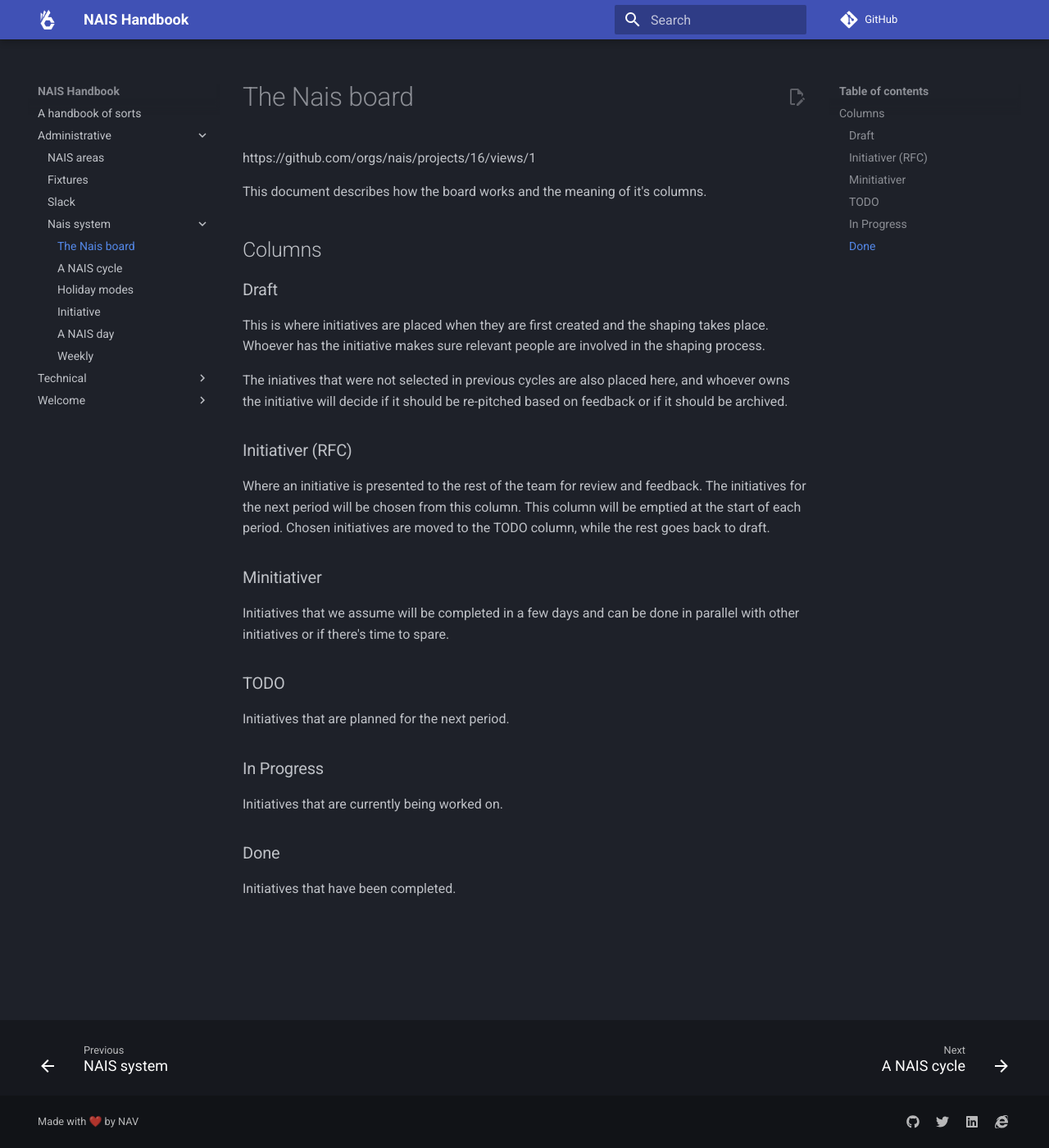
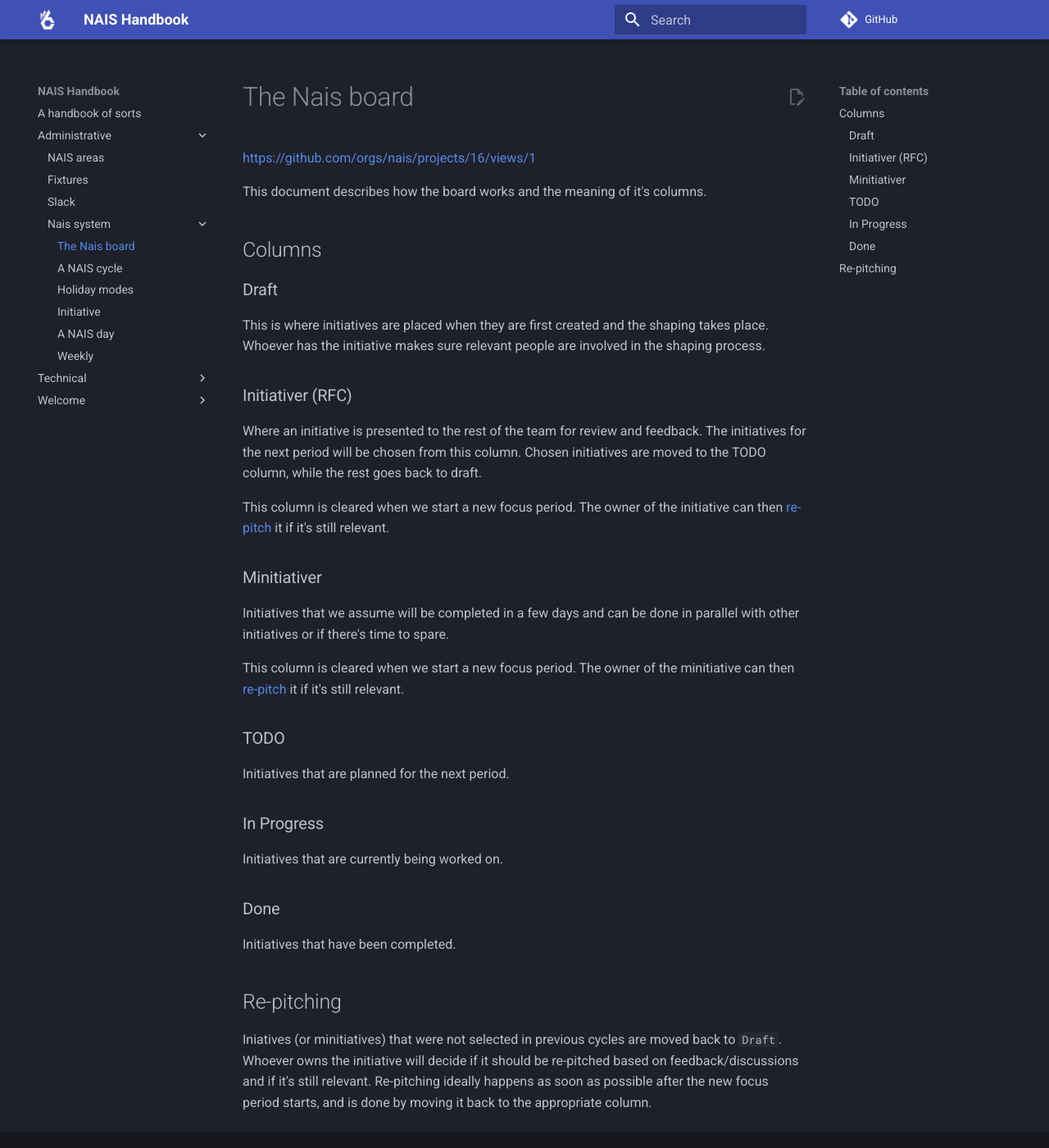
Before and after one commit to nais/handbook, an MkDocs documentation site: the page built from docs/administrative/nais-system/board.md, in a window 1280 px wide and 1400 px high. Shown: the whole window at 82% size. Built offline with MkDocs 1.6.1 and Material for MkDocs 9.7.7, drawn with Linux system fonts in a browser that asks for light colours; comment, search, counter and statistics services are not loaded.

Commit message:
Clarify stuff around repitching

```diff
--- a/docs/administrative/nais-system/board.md
+++ b/docs/administrative/nais-system/board.md
@@ -1,6 +1,6 @@
 # The Nais board
 
-https://github.com/orgs/nais/projects/16/views/1
+[https://github.com/orgs/nais/projects/16/views/1](https://github.com/orgs/nais/projects/16/views/1)
 
 This document describes how the board works and the meaning of it's columns.
 
@@ -11,17 +11,19 @@ This document describes how the board works and the meaning of it's columns.
 This is where initiatives are placed when they are first created and the shaping takes place.
 Whoever has the initiative makes sure relevant people are involved in the shaping process.
 
-The iniatives that were not selected in previous cycles are also placed here, and whoever owns the initiative will decide if it should be re-pitched based on feedback or if it should be archived.
 
 ### Initiativer (RFC)
 
 Where an initiative is presented to the rest of the team for review and feedback. The initiatives for the next period will be chosen from this column.
-This column will be emptied at the start of each period.
 Chosen initiatives are moved to the TODO column, while the rest goes back to draft.
+
+This column is cleared when we start a new focus period. The owner of the initiative can then [re-pitch](#re-pitching) it if it's still relevant.
 
 ### Minitiativer
 
 Initiatives that we assume will be completed in a few days and can be done in parallel with other initiatives or if there's time to spare.
+
+This column is cleared when we start a new focus period. The owner of the minitiative can then [re-pitch](#re-pitching) it if it's still relevant.
 
 ### TODO
 
@@ -34,3 +36,8 @@ Initiatives that are currently being worked on.
 ### Done
 
 Initiatives that have been completed.
+
+## Re-pitching
+
+Iniatives (or minitiatives) that were not selected in previous cycles are moved back to `Draft`.
+Whoever owns the initiative will decide if it should be re-pitched based on feedback/discussions and if it's still relevant. Re-pitching ideally happens as soon as possible after the new focus period starts, and is done by moving it back to the appropriate column.
```
